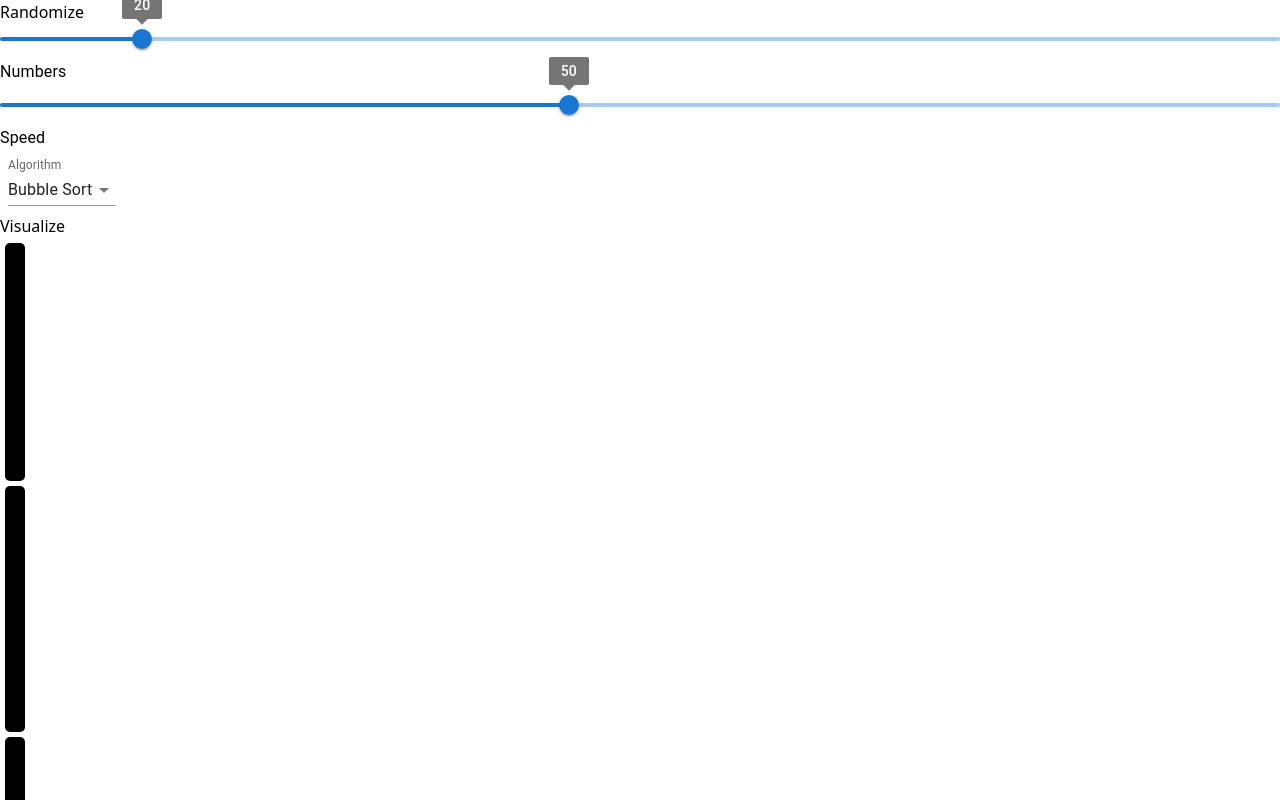
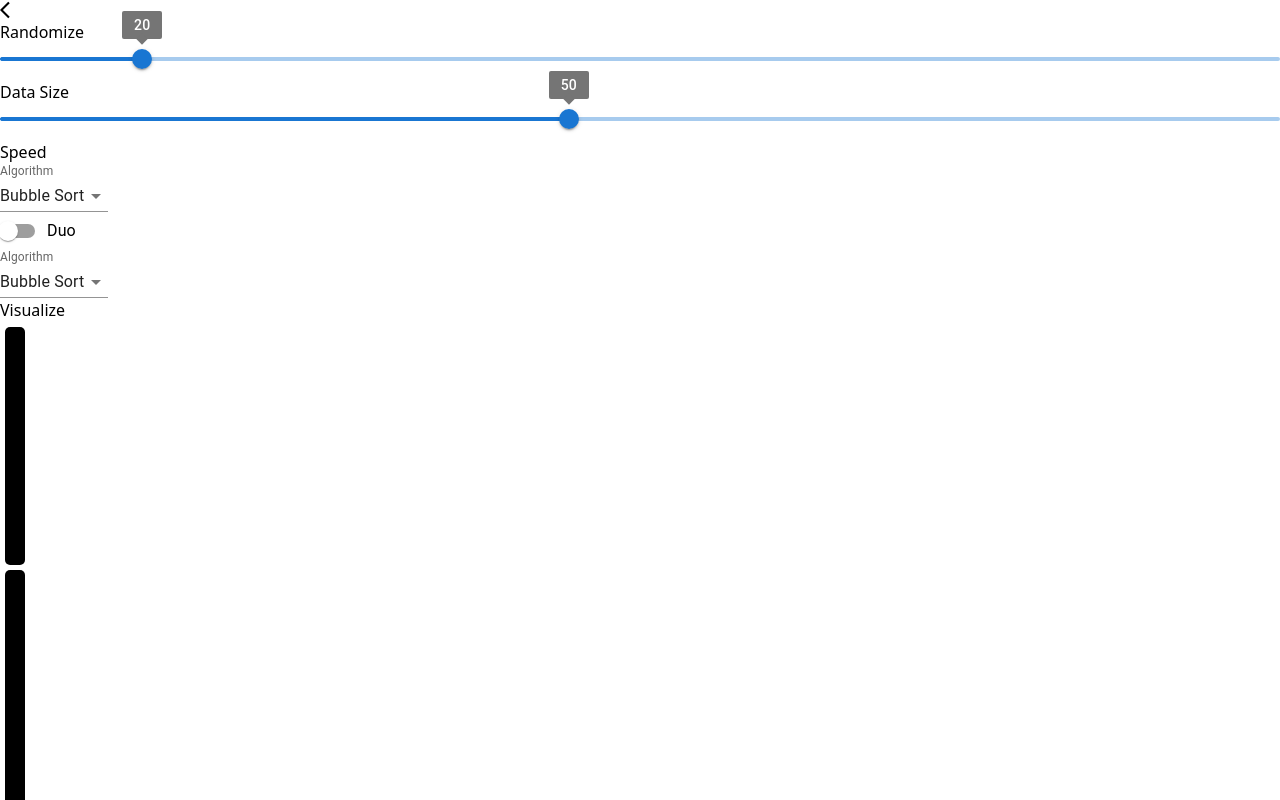
Before and after one commit to SwapnilV26/algo-canvas, a React (Vite) app: page /visualize/sort in a window 1280 px wide. Shown: the top 800 px of the page. Built offline with nearby package versions, Linux system fonts and the light colour scheme.

Commit message:
Sort algo updated

```diff
--- a/package.json
+++ b/package.json
@@ -16,6 +16,7 @@
     "react": "^18.2.0",
     "react-dom": "^18.2.0",
     "react-flip-move": "^3.0.5",
+    "react-icons": "^4.11.0",
     "react-router-dom": "^6.16.0",
     "typewriter-effect": "^2.21.0"
   },
--- a/src/components/sortingComponents/formControlLabel.jsx
+++ b/src/components/sortingComponents/formControlLabel.jsx
@@ -1,5 +1,4 @@
 import React from "react";
-// import {FormGroup} from '@material-ui/core/FormGroup';
 import { FormControlLabel, FormGroup } from "@mui/material";
 import Switch from "@mui/material/Switch";
 
@@ -22,6 +21,7 @@ export default function SwitchLabels(props) {
             color="secondary"
             onChange={handleChange}
             name="checkedA"
+            className="ml-4"
           />
         }
         label="Duo"
--- a/src/components/sortingComponents/menu.jsx
+++ b/src/components/sortingComponents/menu.jsx
@@ -1,15 +1,22 @@
-import React, { Component } from 'react';
+import React, { Component } from "react";
 import DiscreteSlider from "./slider";
 import SimpleSelect from "./simpleSelect";
-// import SwitchLabels from "./formControlLabel";
-
+import SwitchLabels from "./formControlLabel";
+import { Link } from "react-router-dom";
+import { MdArrowBackIos } from 'react-icons/md';
 
 class Menu extends Component {
   render() {
     return (
-            <div className="flex justify-center items-center bg-sky-100">
+      <div className="flex justify-center items-center bg-gray-200 gap-10 py-2">
+        <Link
+          to="/visualize"
+          className="font-bold py-2 px-5 pl-6 bg-blue-500 hover:bg-blue-600 rounded text-white flex items-center transition duration-150 ease-in-out"
+        >
+          <MdArrowBackIos size={20} />
+        </Link>
         <button
-                    className='py-2.5 px-5 mr-2 mb-2 text-sm font-medium text-gray-900 bg-white rounded-lg border border-gray-200 hover:bg-gray-100 hover:text-blue-700'
+          className="transition duration-150 ease-in-out py-2 px-5 mr-2 text font-medium text-gray-900 bg-white rounded-lg border border-gray-200 hover:bg-gray-100 hover:text-blue-700"
           onClick={this.props.onRandomize}
           disabled={this.props.disable}
           style={this.isClickable()}
@@ -17,16 +24,12 @@ class Menu extends Component {
           Randomize
         </button>
 
-                {/* <RangeSlider
-                    disable={this.props.disable}
-                /> */}
-
         <DiscreteSlider
           default={20}
           min={10}
           max={100}
           step={10}
-                    title="Numbers"
+          title="Data Size"
           onCountChange={this.props.onCountChange}
           disable={this.props.disable}
         />
@@ -39,28 +42,22 @@ class Menu extends Component {
           onCountChange={this.props.onSpeedChange}
           disable={false}
         />
-                <SimpleSelect
-                    pos={0}
-                    onAlgoChanged={this.props.onAlgoChanged}
-                />
-                {/* <SwitchLabels
+        <div className="flex">
+          <SimpleSelect pos={0} onAlgoChanged={this.props.onAlgoChanged} onRandomize={this.props.onRandomize} />
+          <SwitchLabels
             disable={this.props.disable}
             onDoubleChange={this.props.onDoubleChange}
-                /> */}
-                {/* <SimpleSelect
-                    pos={1}
-                    onAlgoChanged={this.props.onAlgoChanged}
-                /> */}
-
+          />
+          <SimpleSelect pos={1} onAlgoChanged={this.props.onAlgoChanged} onRandomize={this.props.onRandomize} />
+        </div>
         <button
-                    className='text-white bg-purple-700 hover:bg-purple-800 font-medium rounded-lg text-sm px-5 py-2.5 mb-2'
+          className="text-white bg-purple-700 hover:bg-purple-800 font-medium rounded-lg text px-5 py-2 transition duration-150 ease-in-out"
           onClick={this.props.onViusalize}
           disabled={this.props.disable}
           style={this.isClickable()}
         >
           Visualize
         </button>
-
       </div>
     );
   }
@@ -70,8 +67,7 @@ class Menu extends Component {
     } else {
       return {};
     }
-    }
+  };
 }
 
-
 export default Menu;
--- a/src/components/sortingComponents/rect.jsx
+++ b/src/components/sortingComponents/rect.jsx
@@ -1,30 +1,32 @@
-import React, { forwardRef } from 'react';
+import React, {Component} from 'react';
 import './style.css';
+class Rect extends Component {
 
-const Rect = ({ rect, marg, w }, ref) => {
-  const checkColor = () => {
-    if (rect.isSorted) {
-      return "green";
-    } else if (rect.isSorting) {
-      return "red";
-    } else {
-      return "black";
+    render() {
+        return (
+            <div
+                className='rect'
+                style={{height:this.props.rect.width,
+                    background:this.checkColor(),
+                    margin:this.props.marg,
+                    // float:'left',
+                    verticalAlign: 'middle',
+                    width: this.props.wid
+                }}
+            >
+
+            </div>
+        );
     }
-  };
+    checkColor = () => {
+        if( this.props.rect.isSorted ){
+            return "green";
+        } else if( this.props.rect.isSorting ){
+            return "red";
+        } else{
+            return "black"
+        }
+    }
+}
 
-  return (
-    <div
-      className='rect'
-      style={{
-        height: rect.width,
-        width: w,
-        background: checkColor(),
-        margin: marg,
-        verticalAlign: 'middle',
-      }}
-      ref={ref}
-    ></div>
-  );
-};
-
-export default forwardRef(Rect);
+export default Rect;
--- a/src/components/sortingComponents/rects.jsx
+++ b/src/components/sortingComponents/rects.jsx
@@ -1,37 +1,36 @@
-import React, { useState } from 'react';
-import Rect from './rect';
+import React, {Component} from 'react';
+import Rect from "./rect";
 import FlipMove from 'react-flip-move';
 
-const Rects = React.forwardRef((props, ref) => {
+class Rects extends Component {
+    render() {
         let margin = 5;
         let width = 20;
-
-  if (props.rects.length > 50) {
-    margin = 1;
-    width = 10;
+        if( this.props.rects.length>50 ){
+            margin=1;
+            width=12;
         }
-
         return (
             <div>
                 <FlipMove
                     className="flex justify-center items-end"
-        duration={props.speed}
+                    duration={this.props.speed}
                     // easing="cubic-bezier(.12,.36,.14,1.2)"
                 >
-        {props.rects?.map((rect) => {
+                {this.props.rects.map( (rect,rectidx)=>{
                     return (
                         <Rect
                             marg={margin}
-              w={width}
+                            wid={width}
                             key={rect.kk}
                             rect={rect}
-              ref={ref}
                         />
                     );
-        })}
+                } )}
                 </FlipMove>
             </div>
         );
-});
+    }
+}
 
 export default Rects;
--- a/src/components/sortingComponents/simpleSelect.jsx
+++ b/src/components/sortingComponents/simpleSelect.jsx
@@ -3,43 +3,37 @@ import FormControl from '@mui/material/FormControl';
 import InputLabel from '@mui/material/InputLabel';
 import MenuItem from '@mui/material/MenuItem';
 import Select from '@mui/material/Select';
-import { styled } from '@mui/system';
 
-const FormWrapper = styled('div')(({ theme }) => ({
-  margin: theme.spacing(1),
-}));
 
-const SimpleSelect = ({pos, onAlgoChanged}) => {
+const SimpleSelect = (props) => {
     const [algo, setAlgo] = useState('0');
-  // const [state, setState] = useState({
-  //   pos: props.pos,
+    // const [state, setState] = React.useState({
+    //     pos: props.pos,
     // });
-
     const handleChange = (event) => {
         setAlgo(event.target.value);
-    onAlgoChanged(pos, event.target.value);
+        props.onAlgoChanged(props.pos, event.target.value);
+        // props.onRandomize();
     };
 
     return (
-    <FormWrapper className="ml-2 mr-2">
+        <div className="ml-2 mr-2">
             <FormControl variant="standard">
-        <InputLabel id="demo-simple-select-autowidth-label">Algorithm</InputLabel>
+                <InputLabel id="demo-simple-select-label">Algorithm</InputLabel>
                 <Select
-          labelId="demo-simple-select-autowidth-label"
-          id="demo-simple-select-autowidth"
+                    labelId="demo-simple-select-label"
+                    id="demo-simple-select"
                     value={algo}
                     onChange={handleChange}
-          autoWidth
-          label="algo"
                 >
-          <MenuItem value={0}>Bubble Sort</MenuItem>
+                    <MenuItem value={0} style={{selected:true}} >Bubble Sort</MenuItem>
                     <MenuItem value={1}>Selection Sort</MenuItem>
                     <MenuItem value={2}>Insertion Sort</MenuItem>
                     <MenuItem value={3}>Quick Sort</MenuItem>
                 </Select>
             </FormControl>
-    </FormWrapper>
+        </div>
     );
-};
+}
 
 export default SimpleSelect;
--- a/src/components/sortingComponents/slider.jsx
+++ b/src/components/sortingComponents/slider.jsx
@@ -1,11 +1,9 @@
 import React from 'react';
 import {Slider, Typography} from '@mui/material';
-
 
 function valuetext(value) {
     return `${value}`;
 }
-
 
 export default function DiscreteSlider(props) {
     const handleChange = (event) =>{
@@ -16,22 +14,22 @@ export default function DiscreteSlider(props) {
         props.onCountChange(num);
     }
     return (
-        <div className="mx-2 w-[200px]">
+        <div className="mx-2 w-[200px] flex flex-col">
             <Slider
                 defaultValue={props.default}
                 getAriaValueText={valuetext}
                 aria-labelledby="discrete-slider"
-                valueLabelDisplay="on"
                 onChangeCommitted={handleChange}
                 step={props.step}
                // marks={props.marks}
                 min={props.min}
                 max={props.max}
+                valueLabelDisplay="on"
                 disabled={props.disable}
             />
-            <Typography id="discrete-slider" gutterBottom>
+            <h3 className='font-medium pb-1'>
                 {props.title}
-            </Typography>
+            </h3>
         </div>
     );
 }
--- a/src/components/sortingComponents/sort.jsx
+++ b/src/components/sortingComponents/sort.jsx
@@ -1,16 +1,15 @@
-import React, { useState, useEffect, useRef } from "react";
+import React, { Component } from "react";
 import Rects from "./rects";
 import {
   bubbleSort,
   selectionSort,
   insertionSort,
 } from "../../algorithms/sortingAlgorithms";
-import {quickSort} from "../../algorithms/quickSort";
+import { quickSort } from "../../algorithms/quickSort";
 import Menu from "./menu";
-// import Header from "../Header";
 
-function Sort() {
-  const [state, setState] = useState({
+class Sort extends Component {
+  state = {
     count: 20,
     rects: [],
     rects2: [],
@@ -21,104 +20,123 @@ function Sort() {
     isRunning2: false,
     algo1: 0,
     algo2: 0,
-  });
-
-  const rectRef = useRef();
-  const rect2Ref = useRef();
-
-  useEffect(() => {
-    const rect = getInitialRects(state.count);
-    const rect2 = [...rect];
-    setState({ ...state, rects: rect, rects2: rect2 });
-  }, [state.count]);
-
-  const handleRandomize = () => {
-    const rect = getInitialRects(state.count);
-    const rect2 = [...rect];
-    setState({ ...state, rects: rect, rects2: rect2 });
   };
 
-  const handleRefresh = () => {
-    const rects = state.rects.map((rect) => ({
-      ...rect,
-      isSorted: false,
-      isSorting: false,
-    }));
-    const rects2 = [...rects];
-    setState({ ...state, rects, rects2 });
+  componentDidMount() {
+    const rect = getInitialRects(this.state.count);
+    const rect2 = rect.slice();
+    this.setState({ rects: rect, rects2: rect2 });
+  }
+
+  render() {
+    return (
+      <React.Fragment>
+        <div className="py-8">
+          <Menu
+            disable={this.state.isRunning}
+            onDoubleChange={this.handleDouble}
+            onViusalize={this.handleSort}
+            onRandomize={this.handleRandomize}
+            onRefresh={this.handleRefresh}
+            onCountChange={this.handleCountChange}
+            onAlgoChanged={this.handleAlgoChanged}
+            onSpeedChange={this.handleSpeedChanged}
+          />
+        </div>
+        <div className="flex flex-col items-center justify-center gap-5 mt-5">
+          <Rects speed={this.state.speed} rects={this.state.rects} />
+          {this.state.doubles && <hr style={{ width: "90%" }} />}
+          {this.state.doubles && <Rects rects={this.state.rects2} />}
+        </div>
+      </React.Fragment>
+    );
+  }
+  handleRandomize = () => {
+    const rect = getInitialRects(this.state.count);
+    const rect2 = rect.slice();
+    this.setState({ rects: rect, rects2: rect2 });
+  };
+  handleRefresh = () => {
+    const rects = this.state.rects;
+    for (let i = 0; i < rects.length; i++) {
+      const rect = { ...rects[i], isSorted: false, isSorting: false };
+      rects[i] = rect;
+    }
+    const rects2 = rects.slice();
+    this.setState({ rects, rects2 });
   };
 
-  const handleDouble = (val) => {
-    setState({ ...state, doubles: val });
+  handleDouble = (val) => {
+    this.setState({ doubles: val });
   };
-
-  const handleCountChange = (val) => {
-    setState({ ...state, count: val });
+  handleCountChange = (val) => {
+    this.setState({ count: val });
+    this.handleRandomize();
   };
-
-  const handleAlgoChanged = (pos, val) => {
+  handleAlgoChanged = (pos, val) => {
     if (pos === 0) {
-      setState({ ...state, algo1: val });
+      this.setState({ algo1: val });
     } else {
-      setState({ ...state, algo2: val });
+      this.setState({ algo2: val });
     }
   };
-
-  const handleSpeedChanged = (val) => {
+  handleSpeedChanged = (val) => {
     const speed = 760 - val * 7.5;
-    setState({ ...state, speed });
+    this.setState({ speed });
   };
-
-  const handleSort = () => {
-    setState({ ...state, isRunning: true });
+  handleSort = () => {
+    this.setState({ isRunning: true });
     let steps1;
-
-    switch (state.algo1) {
+    switch (this.state.algo1) {
       case 0:
-        steps1 = bubbleSort(state.rects);
+        steps1 = bubbleSort(this.state.rects);
         break;
       case 1:
-        steps1 = selectionSort(state.rects);
+        steps1 = selectionSort(this.state.rects);
         break;
       case 2:
-        steps1 = insertionSort(state.rects);
+        steps1 = insertionSort(this.state.rects);
         break;
       case 3:
-        steps1 = quickSort(state.rects);
+        steps1 = quickSort(this.state.rects2);
+        console.log(steps1);
         break;
       default:
-        steps1 = bubbleSort(state.rects);
+        steps1 = bubbleSort(this.state.rects);
         break;
     }
-
     let steps2;
-
-    if (state.doubles) {
-      switch (state.algo2) {
+    if (this.state.doubles) {
+      switch (this.state.algo2) {
         case 0:
-          steps2 = bubbleSort(state.rects2);
+          steps2 = bubbleSort(this.state.rects2);
           break;
         case 1:
-          steps2 = selectionSort(state.rects2);
+          steps2 = selectionSort(this.state.rects2);
           break;
         case 2:
-          steps2 = insertionSort(state.rects2);
+          steps2 = insertionSort(this.state.rects2);
+          break;
+        case 3:
+          steps2 = quickSort(this.state.rects2);
           break;
         default:
-          steps2 = bubbleSort(state.rects2);
+          steps2 = bubbleSort(this.state.rects2);
           break;
       }
     }
+    this.handleFirst(steps1);
+    if (this.state.doubles) this.handleSecond(steps2);
+  };
+  handleFirst = async (steps) => {
+    // console.log("fsdfsdfsdfasdf");
+    this.setState({ isRunning1: true });
 
-    handleFirst(steps1);
-    if (state.doubles) handleSecond(steps2);
-  };
-
-  const handleFirst = async (steps) => {
-    setState({ ...state, isRunning1: true });
-    const prevRect = [...state.rects];
-
+    // const steps = bubbleSort(this.state.rects);
+    //  console.log(steps.length);
+    const prevRect = this.state.rects;
     for (let i = 0; i < steps.length; i++) {
+      //   setTimeout(()=>{
       if (i !== 0) {
         prevRect[steps[i - 1].xx] = {
           ...prevRect[steps[i - 1].xx],
@@ -129,7 +147,6 @@ function Sort() {
           isSorting: false,
         };
       }
-
       if (steps[i].xx === steps[i].yy) {
         prevRect[steps[i].xx] = {
           ...prevRect[steps[i].xx],
@@ -145,26 +162,30 @@ function Sort() {
         prevRect[steps[i].xx] = { ...prevRect[steps[i].xx], isSorting: true };
         prevRect[steps[i].yy] = { ...prevRect[steps[i].yy], isSorting: true };
       }
-
       if (i === steps.length - 1) {
-        setState({ ...state, isRunning1: false });
-
-        if (!state.isRunning2) {
-          setState({ ...state, isRunning: false });
+        this.setState({ isRunning1: false });
+        if (this.state.isRunning2 === false) {
+          this.setState({ isRunning: false });
         }
       }
-
-      setState({ ...state, rects: [...prevRect] });
-      rectRef.current = prevRect;
-      await sleep(state.speed);
+      /* if( i === (steps.length)-2 ){
+                  this.setState({isRunning1:false});
+                  if( this.state.isRunning2 === false ){
+                      this.setState({isRunning:false});
+                  }
+                  prevRect[steps[i].xx] = {...prevRect[steps[i].xx],isSorting:false,isSorted:true};
+                  prevRect[steps[i].yy] = {...prevRect[steps[i].yy],isSorting:false,isSorted:true};
+              }*/
+      this.setState({ rects: prevRect });
+      await sleep(this.state.speed);
+      // },i*speed);
     }
   };
-
-  const handleSecond = async (steps) => {
-    setState({ ...state, isRunning2: true });
-    const prevRect = [...state.rects2];
-
+  handleSecond = async (steps) => {
+    this.setState({ isRunning2: true });
+    const prevRect = this.state.rects2;
     for (let i = 0; i < steps.length; i++) {
+      //   setTimeout(()=>{
       if (i !== 0) {
         prevRect[steps[i - 1].xx] = {
           ...prevRect[steps[i - 1].xx],
@@ -175,7 +196,6 @@ function Sort() {
           isSorting: false,
         };
       }
-
       if (steps[i].xx === steps[i].yy) {
         prevRect[steps[i].xx] = {
           ...prevRect[steps[i].xx],
@@ -191,25 +211,29 @@ function Sort() {
         prevRect[steps[i].xx] = { ...prevRect[steps[i].xx], isSorting: true };
         prevRect[steps[i].yy] = { ...prevRect[steps[i].yy], isSorting: true };
       }
-
       if (i === steps.length - 1) {
-        setState({ ...state, isRunning2: false });
-
-        if (!state.isRunning1) {
-          setState({ ...state, isRunning: false });
+        this.setState({ isRunning2: false });
+        if (this.state.isRunning1 === false) {
+          this.setState({ isRunning: false });
         }
       }
-
-      setState({ ...state, rects2: [...prevRect] });
-      rect2Ref.current = prevRect;
-      await sleep(state.speed);
+      /* if( i === (steps.length)-2 ){
+                    prevRect[steps[i].xx] = {...prevRect[steps[i].xx],isSorting:false,isSorted:true};
+                    prevRect[steps[i].yy] = {...prevRect[steps[i].yy],isSorting:false,isSorted:true};
+                    this.setState({isRunning2:false});
+                    if( this.state.isRunning1 === false ){
+                        this.setState({isRunning:false});
+                    }
+                }*/
+      this.setState({ rects2: prevRect });
+      await sleep(this.state.speed);
+      // },i*speed);
     }
   };
-
+}
 function sleep(ms) {
   return new Promise((resolve) => setTimeout(resolve, ms));
 }
-
 const getInitialRects = (tot) => {
   const rects = [];
   for (let i = 0; i < tot; i++) {
@@ -217,7 +241,6 @@ function Sort() {
   }
   return rects;
 };
-
 const getRect = (kk) => {
   return {
     width: Math.floor(Math.random() * 200) + 50,
@@ -226,31 +249,4 @@ function Sort() {
     kk: kk,
   };
 };
-
-  return (
-    <React.Fragment>
-      <section>
-        <div className="py-10">
-        <Menu
-          disable={state.isRunning}
-          onDoubleChange={handleDouble}
-          onViusalize={handleSort}
-          onRandomize={handleRandomize}
-          onRefresh={handleRefresh}
-          onCountChange={handleCountChange}
-          onAlgoChanged={handleAlgoChanged}
-          onSpeedChange={handleSpeedChanged}
-        />
-        </div>
-
-        <div className="flex flex-col items-center justify-center gap-5 mt-5">
-          <Rects speed={state.speed} rects={state.rects} ref={rectRef} />
-          {state.doubles && <hr style={{ width: "90%" }} />}
-          {state.doubles && <Rects rects={state.rects2} ref={rect2Ref} />}
-        </div>
-      </section>
-    </React.Fragment>
-  );
-}
-
 export default Sort;
--- a/src/index.css
+++ b/src/index.css
@@ -6,3 +6,20 @@ body {
   margin: 0;
   padding: 0;
 }
+
+html{
+  scroll-behavior: smooth;
+}
+
+::-webkit-scrollbar {
+  width: 8px;
+}
+
+::-webkit-scrollbar-thumb {
+  background: #bab5b5;
+  border-radius: 5px;
+}
+
+::-webkit-scrollbar-thumb:hover {
+  background: #858282;
+}
```
Also changed, not shown: src/components/Header.jsx (+4 -4 lines), src/components/sortingComponents/navbar.jsx (deleted, +0 -27 lines), 1 other file (tests, documents, lock files or other folders). Lines whose indentation alone changed are shown as unchanged.
